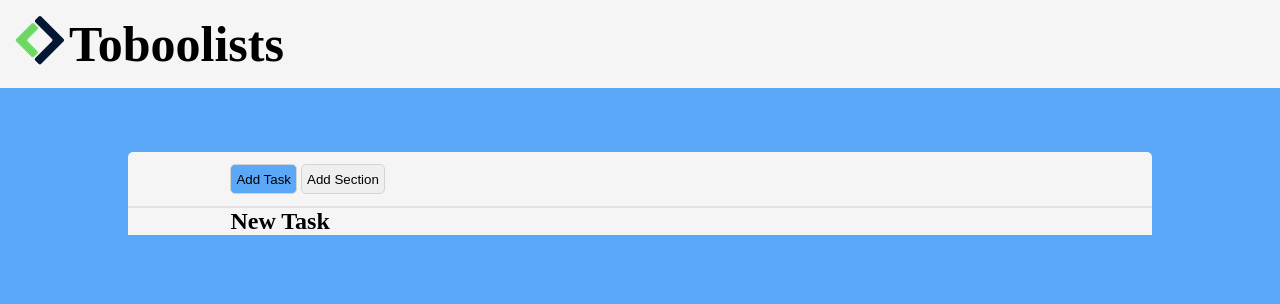
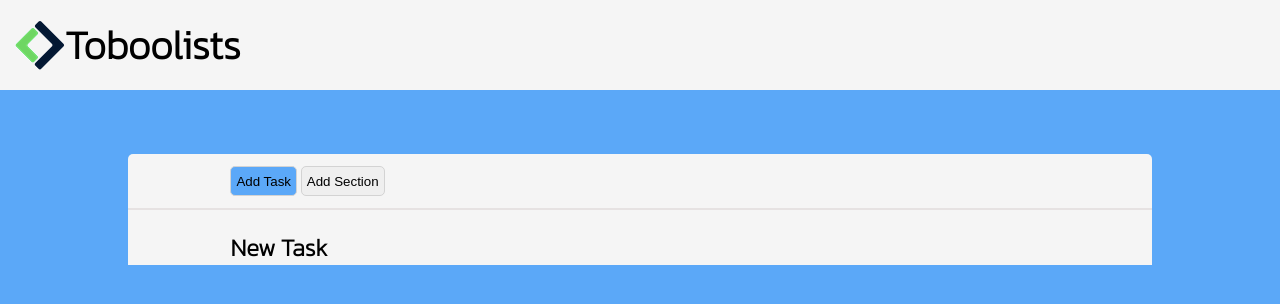
Before and after one commit to PietroDeBianchi/html-css-toboolist, a plain HTML site: page index.html in a window 1280 px wide. Drawn offline with Linux system fonts and the light colour scheme.

Commit message:
the job continue

```diff
--- a/index.html
+++ b/index.html
@@ -6,6 +6,9 @@
     <meta name="viewport" content="width=device-width, initial-scale=1.0">
     <title>ToBoolist</title>
     <link rel="stylesheet" href="style.css">
+    <link rel="preconnect" href="https://fonts.googleapis.com">
+    <link rel="preconnect" href="https://fonts.gstatic.com" crossorigin>
+    <link href="https://fonts.googleapis.com/css2?family=Kanit:wght@200&display=swap" rel="stylesheet">
 </head>
 <body>
 
@@ -21,9 +24,11 @@
         </div>
         <hr/>
 
-        <div id="new-task">
-            <h2>New Task</h2>
+        <div id="container">
+            <section>
+                <h2>New Task</h2>
 
+            </section>
         </div>
 
     </main>
--- a/style.css
+++ b/style.css
@@ -7,6 +7,7 @@
 }
 
 body {
+    font-family: 'Kanit', sans-serif;
     background-color: rgb(91, 168, 248);
 }
 
@@ -16,12 +17,17 @@ header {
     width: 100%;
     background-color: whitesmoke;
     padding: 15px 0 15px 15px;
+    display: flex;
+    align-items: center;
 }
 
 header h1 {
     display: inline-block;
-    font-size: 50px;
-    vertical-align: top;
+    font-size: 40px;
+}
+
+header img {
+    line-height: 40px;
 }
 
 /*  MAIN STYLE PART */
@@ -32,6 +38,7 @@ main {
     margin-top: 5%;
     background-color: whitesmoke;
     border-radius: 5px 5px 0 0;
+
 }
 
 main div {
@@ -60,3 +67,7 @@ hr {
 }
 
 /* LINE STYLE */
+
+section {
+    padding-top: 20px;
+}
```
